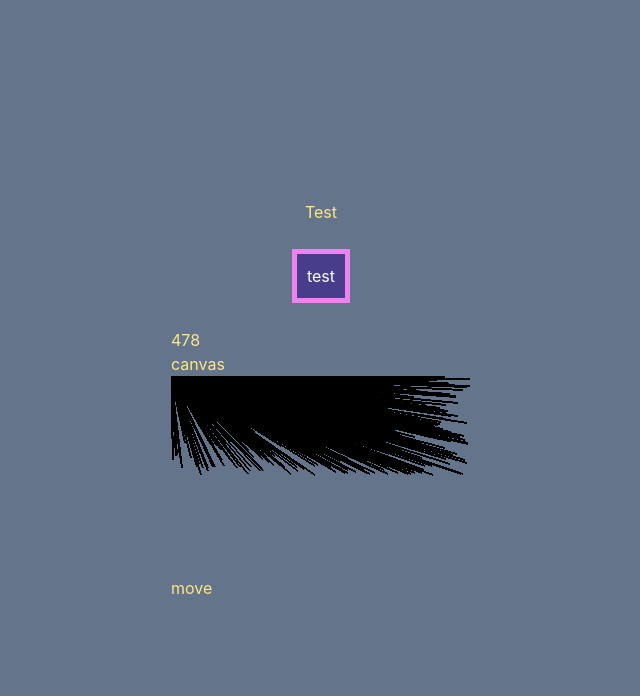
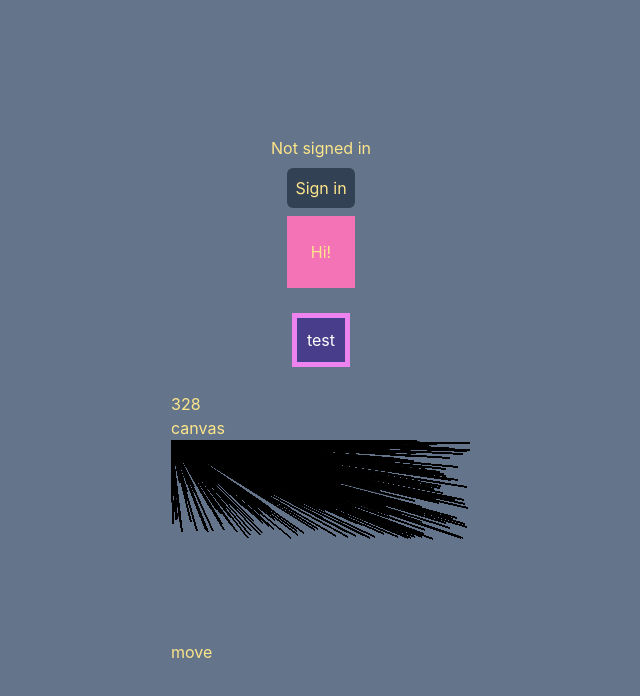
Before and after one commit to leog91/leog, a Next.js app: page /test in a window 1280 px wide. Shown: the top 696 px of the page, without its empty margins (319-959 px from the left). Built offline with nearby package versions, Linux system fonts and the light colour scheme; no server answers.

Commit message:
added next-auth

```diff
--- /dev/null
+++ b/components/login.js
@@ -0,0 +1,28 @@
+import { useSession, signIn, signOut } from "next-auth/react";
+export default function LogIn() {
+  const { data: session } = useSession();
+  if (session) {
+    return (
+      <>
+        Signed in as {session.user.email} <br />
+        <button
+          className="m-2 rounded-md bg-slate-700 p-2"
+          onClick={() => signOut()}
+        >
+          Sign out
+        </button>
+      </>
+    );
+  }
+  return (
+    <>
+      Not signed in <br />
+      <button
+        className=" m-2  rounded-md bg-slate-700 p-2"
+        onClick={() => signIn()}
+      >
+        Sign in
+      </button>
+    </>
+  );
+}
--- a/package.json
+++ b/package.json
@@ -13,6 +13,7 @@
     "gray-matter": "^4.0.2",
     "mongodb": "^4.7.0",
     "next": "^12.0.7",
+    "next-auth": "^4.10.2",
     "raw-loader": "^4.0.2",
     "react": "^17.0.2",
     "react-dom": "^17.0.2",
--- a/pages/_app.js
+++ b/pages/_app.js
@@ -1,8 +1,14 @@
 import "../styles/globals.css";
 import "../styles/tailwind.css";
 
-function MyApp({ Component, pageProps }) {
-  return <Component {...pageProps} />;
+import { SessionProvider } from "next-auth/react";
+export default function App({
+  Component,
+  pageProps: { session, ...pageProps },
+}) {
+  return (
+    <SessionProvider session={session}>
+      <Component {...pageProps} />
+    </SessionProvider>
+  );
 }
-
-export default MyApp;
--- /dev/null
+++ b/pages/api/auth/[...nextauth].js
@@ -0,0 +1,15 @@
+import NextAuth from "next-auth";
+import GoogleProvider from "next-auth/providers/google";
+
+export const authOptions = {
+  providers: [
+    GoogleProvider({
+      clientId: process.env.GOOGLE_ID,
+      clientSecret: process.env.GOOGLE_SECRET,
+    }),
+  ],
+  debug: false,
+};
+export default NextAuth(authOptions);
+
+// export default (req, res) => NextAuth(req, res, options);
--- /dev/null
+++ b/pages/api/restricted.js
@@ -0,0 +1,19 @@
+import { unstable_getServerSession } from "next-auth/next";
+import { authOptions } from "../api/auth/[...nextauth]";
+
+export default async (req, res) => {
+  const session = await unstable_getServerSession(req, res, authOptions);
+
+  if (session) {
+    // Signed in
+
+    res.statusCode = 200;
+    res.json({ msg: "top secret data", email: session.user.email });
+  } else {
+    // Not Signed in
+
+    res.status(401);
+    res.json({ msg: "Not Signed in!!" });
+  }
+  res.end();
+};
--- a/pages/test.js
+++ b/pages/test.js
@@ -1,13 +1,29 @@
 import { React } from "react";
 import Canvas from "../components/canvas";
 import styles from "../styles/Test.module.css";
+
+import Login from "../components/login";
 
 // ("!just  for prototyping  !");
 
 function Test() {
   return (
     <div className="flex h-screen flex-col items-center justify-center bg-slate-500 text-amber-200">
-      Test
+      <Login />
+      <button
+        className="bg-pink-400 p-6"
+        onClick={() => {
+          // fetch("http://localhost:3000/api/hello")
+          fetch("/api/restricted")
+            .then((response) => response.json())
+            .then((data) => console.log(data))
+            .catch((error) => {
+              console.error("Error: nope --", error);
+            });
+        }}
+      >
+        Hi!
+      </button>
       <div className={`${styles.test} text-white`}> test</div>
       <Canvas />
     </div>
```
Also changed, not shown: 1 other file (tests, documents, lock files or other folders).
